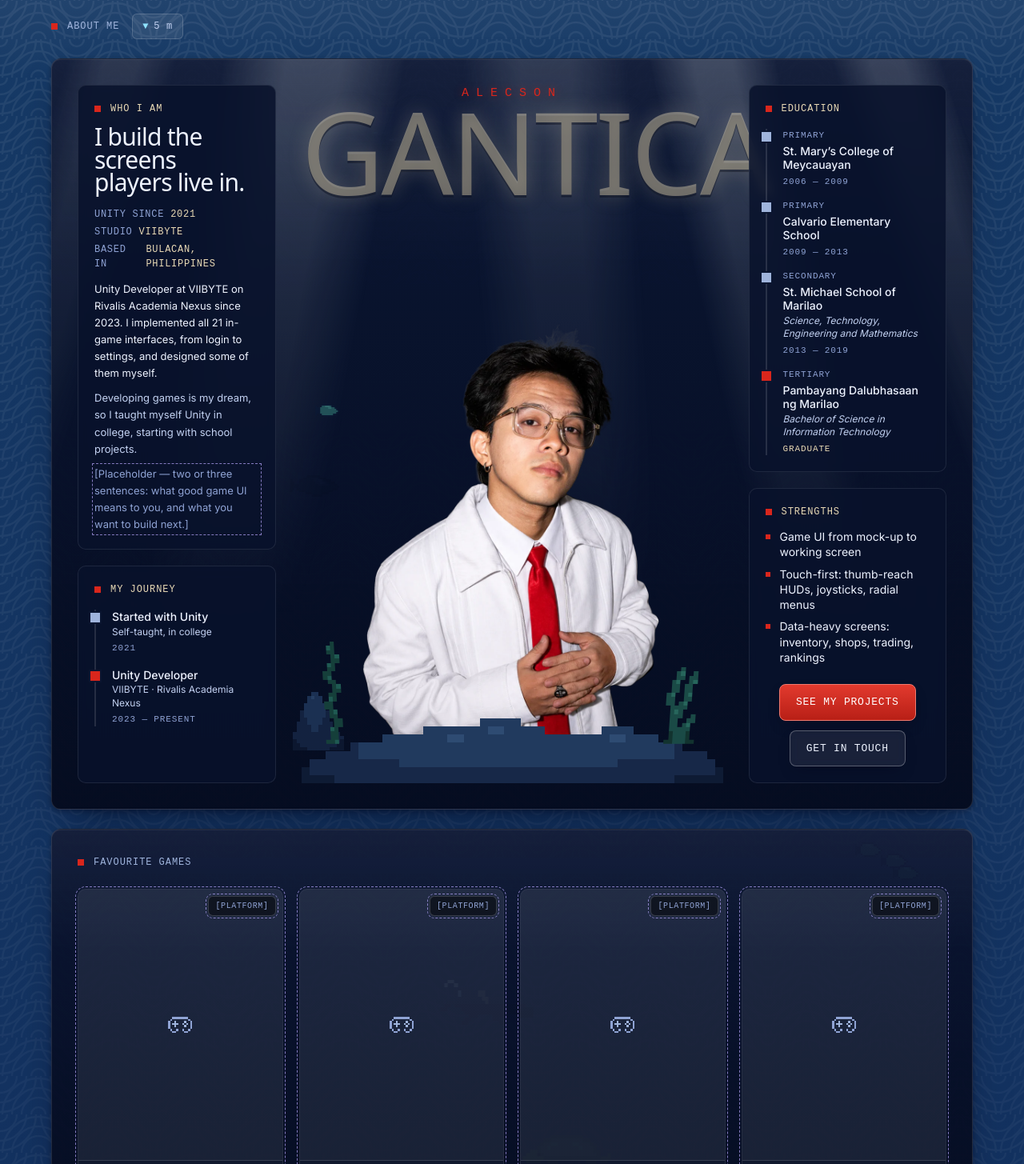
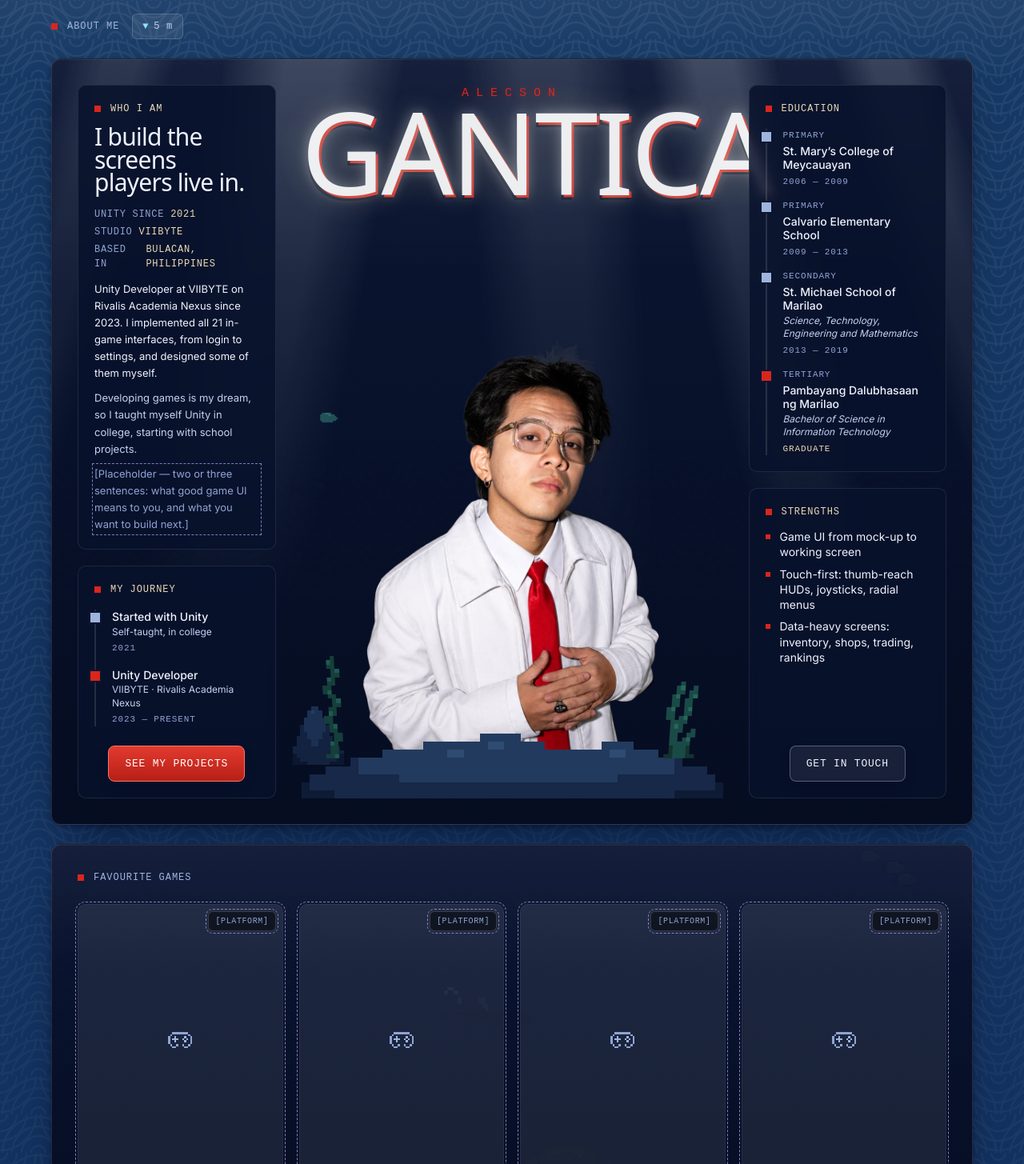
Before and after one commit to alecson12/unitydeveloper-portfolio, a React (Vite) app: page / in a window 1280 px wide. Shown: the part 895-2350 px from the top of the page at 80% size. Built offline with nearby package versions, Linux system fonts and the light colour scheme; a web font is replaced by a local one.

Commit message:
About Me: both side columns in front of the photo, face mid-panel on three-column widths, See my projects in My Journey on desktop, white lit-up name
Co-Authored-By: Claude Fable 5.1 <noreply@anthropic.com>

```diff
--- a/src/components/AboutMe.jsx
+++ b/src/components/AboutMe.jsx
@@ -55,7 +55,7 @@ function Name({ first, last }) {
   return (
     <div aria-hidden className="pointer-events-none select-none text-center">
       <p className="font-pixel text-[13px] tracking-[0.6em] text-red uppercase sm:text-[15px]" style={{ textShadow: '0 0 12px rgba(217,38,28,0.45)' }}>{first}</p>
-      <p className="font-display leading-[0.85] tracking-tight uppercase" style={{ fontSize: 'clamp(56px, 27cqw, 190px)', color: 'rgba(232,217,181,0.42)', textShadow: '0 0 24px rgba(232,217,181,0.25), 0 3px 0 rgba(5,12,32,0.6)' }}>{last}</p>
+      <p className="name-glow font-display leading-[0.85] tracking-tight text-white uppercase" style={{ fontSize: 'clamp(56px, 27cqw, 190px)' }}>{last}</p>
     </div>
   )
 }
@@ -107,15 +107,15 @@ export function Intro() {
                 {statementParas.map((p, i) => <Txt key={`s${i}`} as="p" value={p} />)}
               </div>
             </Panel>
-            <Journey items={background.timeline} />
+            <Journey items={background.timeline} cta={intro.primaryButton} />
           </div>
 
           {/* ---- landscape centre: you, your name behind your head, no taller than the screen ---- */}
-          <div className="@container relative order-first flex flex-col lg:order-none lg:col-span-4 lg:min-h-0 xl:col-span-6">
+          <div className="@container relative z-0 order-first flex flex-col lg:order-none lg:col-span-4 lg:-mb-8 lg:min-h-0 xl:col-span-6 xl:mb-0">
             <div className="relative"><Name first={first} last={last} /></div>
             <div className="relative -mt-[14%] flex flex-1 items-end justify-center pb-[7%] lg:-mt-[18%]">
               {intro.photo && (
-                <img src={intro.photo} alt={alt} width="1200" height="1200" className="relative z-10 block w-full lg:h-full lg:w-auto lg:max-w-[300%] lg:object-contain lg:object-bottom xl:max-w-[165%]" style={{ maxHeight: 'calc(100svh - 15rem)' }} fetchPriority="high" />
+                <img src={intro.photo} alt={alt} width="1200" height="1200" className="about-photo relative z-10 block w-full" fetchPriority="high" />
               )}
               <Ledge reduce={reduce} plants="lg:hidden xl:block" />
             </div>
@@ -136,7 +136,7 @@ export function Intro() {
                 </ul>
               )}
               <div className="mt-6 flex flex-1 flex-col items-center justify-end gap-3">
-                <a href={intro.primaryButton.href} className="px-btn px-btn-primary">{intro.primaryButton.label}</a>
+                <a href={intro.primaryButton.href} className="px-btn px-btn-primary lg:hidden">{intro.primaryButton.label}</a>
                 <a href={intro.secondaryButton.href} className="px-btn px-btn-ghost">{intro.secondaryButton.label}</a>
               </div>
             </Panel>
@@ -153,11 +153,11 @@ function Node({ latest }) {
 }
 
 /** Work, oldest at the top, latest at the bottom. */
-function Journey({ items = [] }) {
+function Journey({ items = [], cta }) {
   const work = items.filter((t) => shouldShow(t.title) || shouldShow(t.place) || shouldShow(t.note))
   if (!work.length) return null
   return (
-    <Panel label="My journey" className="flex-1">
+    <Panel label="My journey" className="flex flex-1 flex-col">
       <ol className="relative mt-4 space-y-4 border-l-2 border-line pl-5">
         {work.map((t, i) => (
           <li key={i} className="relative">
@@ -168,6 +168,11 @@ function Journey({ items = [] }) {
           </li>
         ))}
       </ol>
+      {cta && (
+        <div className="mt-6 hidden flex-1 items-end justify-center lg:flex">
+          <a href={cta.href} className="px-btn px-btn-primary">{cta.label}</a>
+        </div>
+      )}
     </Panel>
   )
 }
--- a/src/index.css
+++ b/src/index.css
@@ -176,6 +176,23 @@ html { scrollbar-color: #112c58 #ffffff; }
   .on-light .px-chip { background: rgba(255,255,255,0.6); border-color: rgba(16,34,77,0.2); }
   .px-chip-active { background: var(--color-red); color: #fff; border-color: #f07a6e; }
 }
+
+/* ---------- About Me: the photo and the name ----------
+   Phones: full width, stacked. Three-column laptops: taller than its
+   column and placed so the face sits mid-panel, spilling behind the side
+   panels (the panel clips the bottom). Wide screens: in its own column,
+   never taller than the screen. */
+@media (min-width: 64rem) and (max-width: 79.99rem) {
+  .about-photo { position: absolute; left: 50%; top: 10%; height: 122%; width: auto; max-width: none; transform: translateX(-50%); }
+}
+@media (min-width: 80rem) {
+  .about-photo { height: 100%; width: auto; max-width: 165%; max-height: calc(100svh - 15rem); object-fit: contain; object-position: bottom; }
+}
+@keyframes name-pulse {
+  0%, 100% { text-shadow: 0 0 14px rgba(255,255,255,0.35), 0 0 36px rgba(232,217,181,0.35), 3px 3px 0 #d9261c, 0 6px 0 rgba(5,12,32,0.75); }
+  50%      { text-shadow: 0 0 22px rgba(255,255,255,0.6), 0 0 60px rgba(232,217,181,0.55), 3px 3px 0 #d9261c, 0 6px 0 rgba(5,12,32,0.75); }
+}
+.name-glow { opacity: 0.92; text-shadow: 0 0 14px rgba(255,255,255,0.35), 0 0 36px rgba(232,217,181,0.35), 3px 3px 0 #d9261c, 0 6px 0 rgba(5,12,32,0.75); animation: name-pulse 6s ease-in-out infinite; }
 
 /* =====================================================================
    THE WATER — animations. All transform/opacity only.
@@ -385,7 +402,7 @@ html { scrollbar-color: #112c58 #ffffff; }
 }
 
 @media (prefers-reduced-motion: reduce) {
-  .cloud, .drift-back, .swim, .bob, .bob-slow, .bob-xs, .drift-y, .sway, .sway-x, .drift-sky, .sun-glow, .heave-far, .heave-waves, .tree-sway, .flap, .sparkle, .wave, .ray, .mote, .glowmote, .surface-line, .cursor-blink::after { animation: none !important; }
+  .cloud, .drift-back, .swim, .bob, .bob-slow, .bob-xs, .drift-y, .sway, .sway-x, .drift-sky, .sun-glow, .heave-far, .heave-waves, .tree-sway, .flap, .sparkle, .wave, .ray, .name-glow, .mote, .glowmote, .surface-line, .cursor-blink::after { animation: none !important; }
 }
 
 :focus-visible {
```
